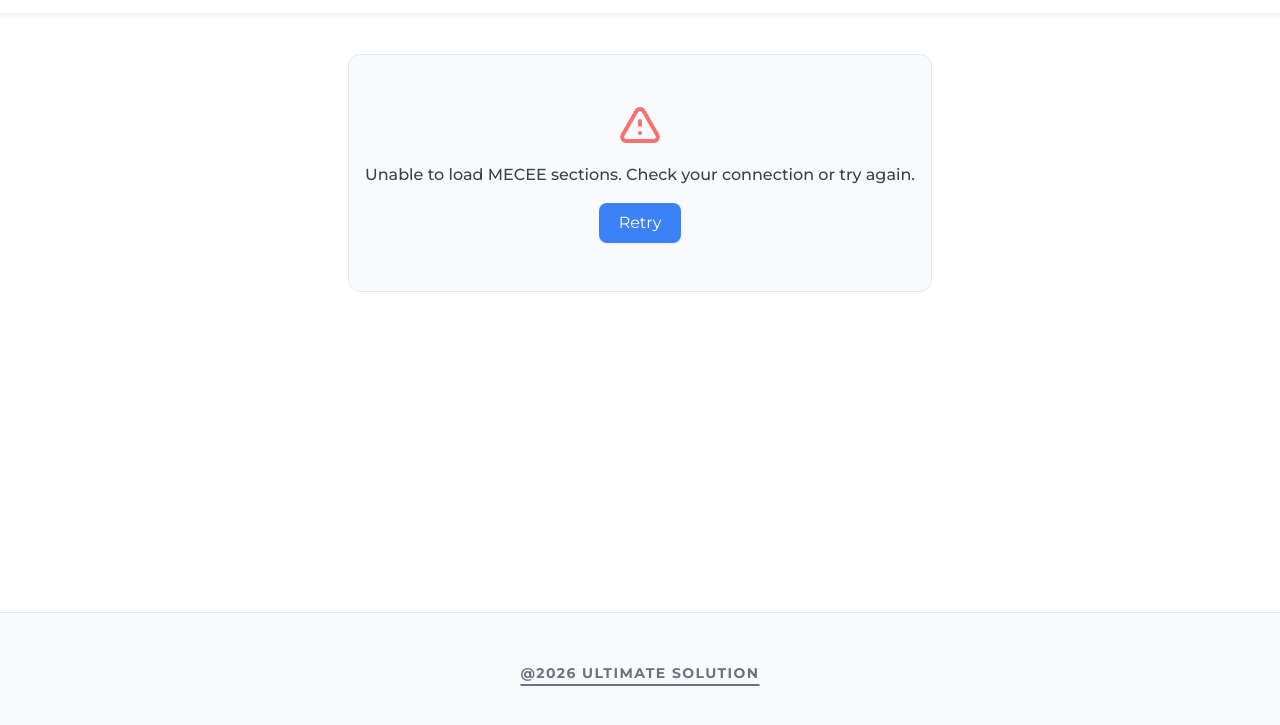
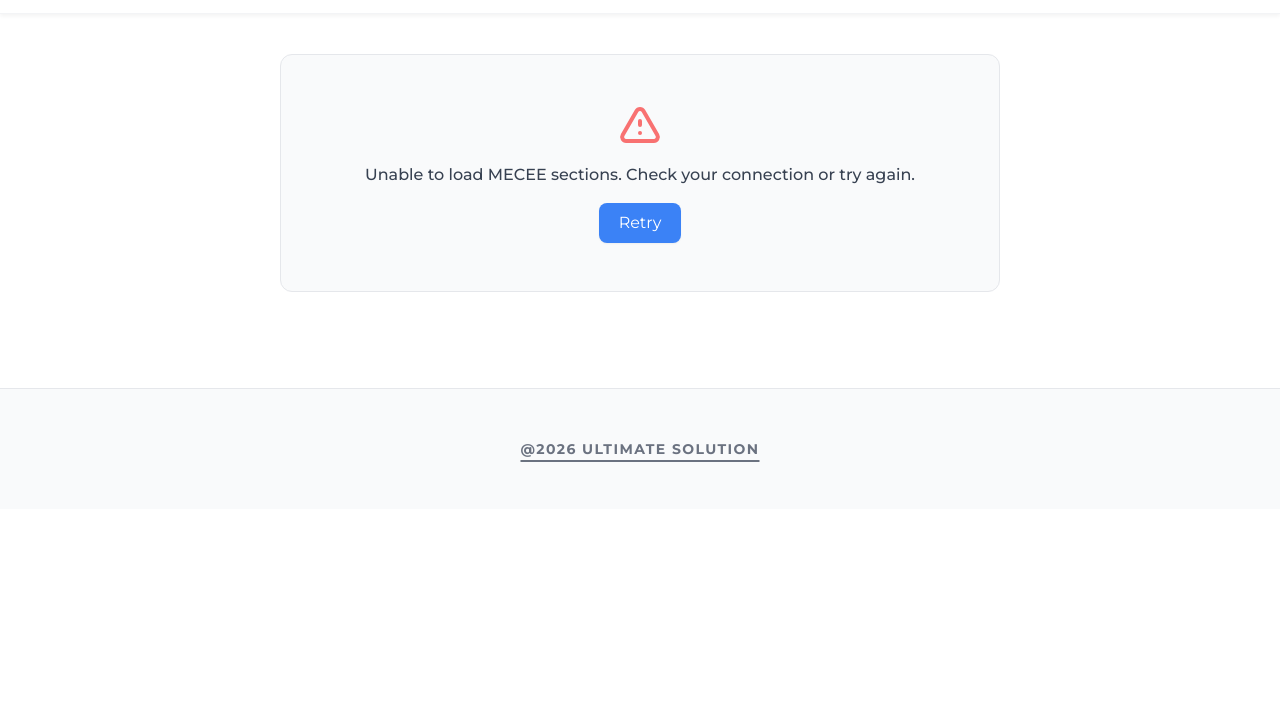
Before and after one commit to dilshadalmm/dilshadalmm, a plain HTML site: page ultimateSolution.html in a window 1280 px wide. Shown: the part 67-792 px from the top of the page. Drawn offline with nearby package versions, Linux system fonts and the light colour scheme; no server answers.

Commit message:
Update ultimateSolution.html

```diff
--- a/ultimateSolution.html
+++ b/ultimateSolution.html
@@ -8,12 +8,12 @@
     <link href="https://fonts.googleapis.com/css2?family=Montserrat:wght@400;500;600;700;800&family=Creepster&display=swap" rel="stylesheet">
     <script src="https://cdn.tailwindcss.com"></script>
     <style>
-        /* ===== HIDE SCROLLBAR TECHNIQUE (copied from questionpage) ===== */
+        /* Hide scrollbar technique - only main scrolls, body static */
         html, body {
             height: 100%;
-            overflow: hidden !important;  /* Prevent body scroll, main will scroll */
             margin: 0;
             padding: 0;
+            overflow: hidden !important;  /* Prevent body scroll, main will scroll */
         }
 
         body {
@@ -27,10 +27,9 @@
             -ms-user-select: none;
             user-select: none;
             touch-action: pan-y pinch-zoom;
-
-            /* Flex layout to make main scrollable */
             display: flex;
             flex-direction: column;
+            height: 100%;
         }
 
         /* Main content scrollable container - hide scrollbar */
@@ -45,7 +44,12 @@
             display: none;               /* Chrome, Safari, Edge */
         }
 
-        /* Other existing styles */
+        /* Header stays fixed at top */
+        header {
+            flex-shrink: 0;
+        }
+
+        /* Other styles unchanged */
         .header-shadow {
             box-shadow: 0 2px 4px rgba(0,0,0,0.05);
         }
@@ -119,13 +123,6 @@
         .top-margin-adjust {
             margin-top: 0.5rem;
         }
-        /* Ensure header stays at top */
-        header {
-            flex-shrink: 0;
-        }
-        footer {
-            flex-shrink: 0;
-        }
     </style>
 </head>
 <body>
@@ -153,15 +150,16 @@
         </div>
     </header>
 
-    <!-- Main Content (scrollable container) -->
-    <main class="max-w-3xl mx-auto px-6 py-8 top-margin-adjust">
+    <!-- Main Content (scrollable) - includes all content and footer naturally -->
+    <main>
+        <div class="max-w-3xl mx-auto px-6 py-8 top-margin-adjust">
             <!-- AD BANNERS container -->
             <div id="ad-banners-container"></div>
             <!-- Dynamic sections container (ultimate solutions) -->
             <div id="dynamic-sections-container"></div>
-    </main>
+        </div>
 
-    <!-- Footer (static, part of flow) -->
+        <!-- Footer - now inside main, will scroll with content, no sticky behavior -->
         <footer class="py-12 bg-gray-50 mt-16 border-t border-gray-200">
             <div class="max-w-6xl mx-auto px-4 text-center">
                 <span class="text-gray-500 font-bold tracking-widest text-sm title-underline">
@@ -169,6 +167,7 @@
                 </span>
             </div>
         </footer>
+    </main>
 
     <!-- Custom Toast Container -->
     <div id="customToast" class="fixed bottom-6 left-1/2 transform -translate-x-1/2 md:left-auto md:right-6 md:translate-x-0 z-50 toast-notification bg-gradient-to-r from-red-600 to-red-700 text-white px-6 py-3 rounded-xl shadow-2xl flex items-center gap-3 font-semibold text-base border border-red-400">
```
Lines whose indentation alone changed are shown as unchanged.
